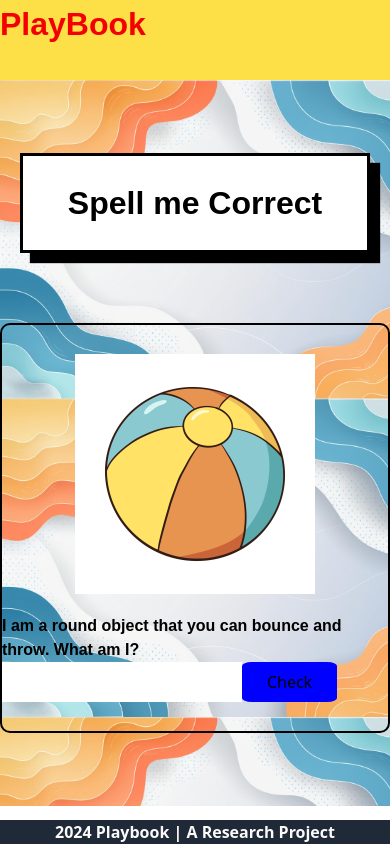
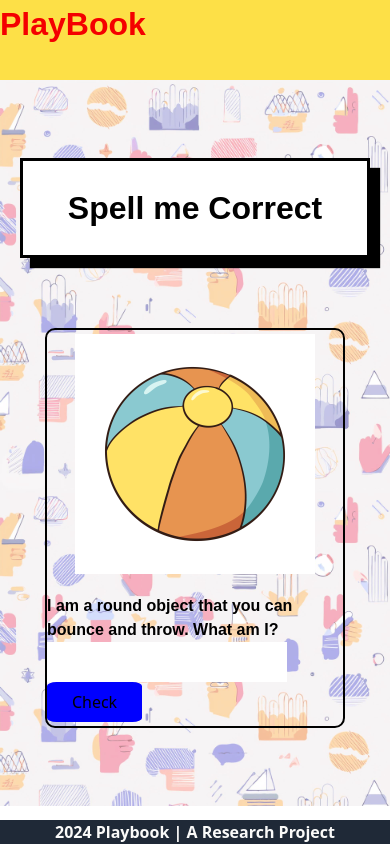
Before and after one commit to RohitNegi59/PlayBook, a React (Vite) app: page /spell in a window 390 px wide. Built offline with nearby package versions, Linux system fonts and the light colour scheme; a web font is replaced by a local one.

Commit message:
spell background

```diff
--- a/src/assets/Card.css
+++ b/src/assets/Card.css
@@ -38,3 +38,13 @@
     font-weight: 800;
     font-style: normal;
 }
+
+@media (max-width: 750px) {
+
+    .Cardholder{
+        width: 300px;
+        height: 400px;
+    }
+
+
+  }
--- a/src/components/Apps/SpellMeCorrect/spell.css
+++ b/src/components/Apps/SpellMeCorrect/spell.css
@@ -23,3 +23,13 @@
     background-size: 105%;
 
 }
+
+@media (max-width: 750px) {
+
+    .spellbox{
+        background-image: url(/mobileguess.jpg);
+        background-repeat: repeat;
+    }
+
+
+  }
--- a/src/components/Apps/Vegetables/Vegetables.jsx
+++ b/src/components/Apps/Vegetables/Vegetables.jsx
@@ -1,7 +1,7 @@
 import React, { useState, useEffect } from 'react';
 import './Vegetables.css'
 import ShowModel from '../GuessTheLetter/ShowModel';
-
+import WrongModel from '../../../assets/WrongModel';
 import img1 from '/Vegetable/bringle.png';
 import img2 from '/Vegetable/radish.png';
 import img3 from '/Vegetable/LadyFinger.png';
@@ -25,6 +25,7 @@ function Vegetables() {
     Math.floor(Math.random() * images.length)
   );
   const [showModel, setShowModel] = useState(false)
+  const [wrongModel, setWrongModel] = useState(false)
 
 
 
@@ -60,6 +61,7 @@ function Vegetables() {
           <img className="image-size " src={images[currentIndex]} alt="Random Image" />
         </div>
         {showModel && <ShowModel />}
+        {wrongModel && <WrongModel />}
         <div className="alphabets">
           <div className='row row1'>
             <div className="veg_rect"><button value="0" onClick={checking}>Bringle</button></div>
```
